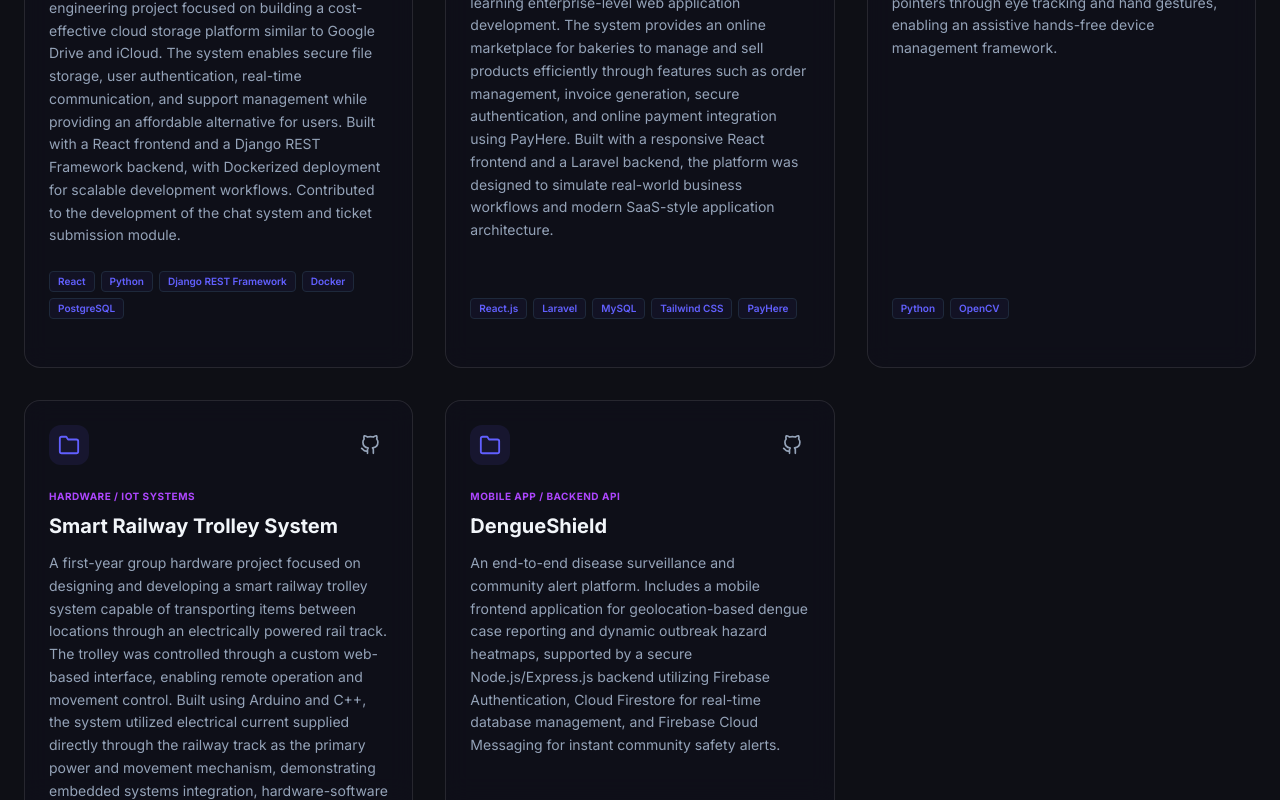
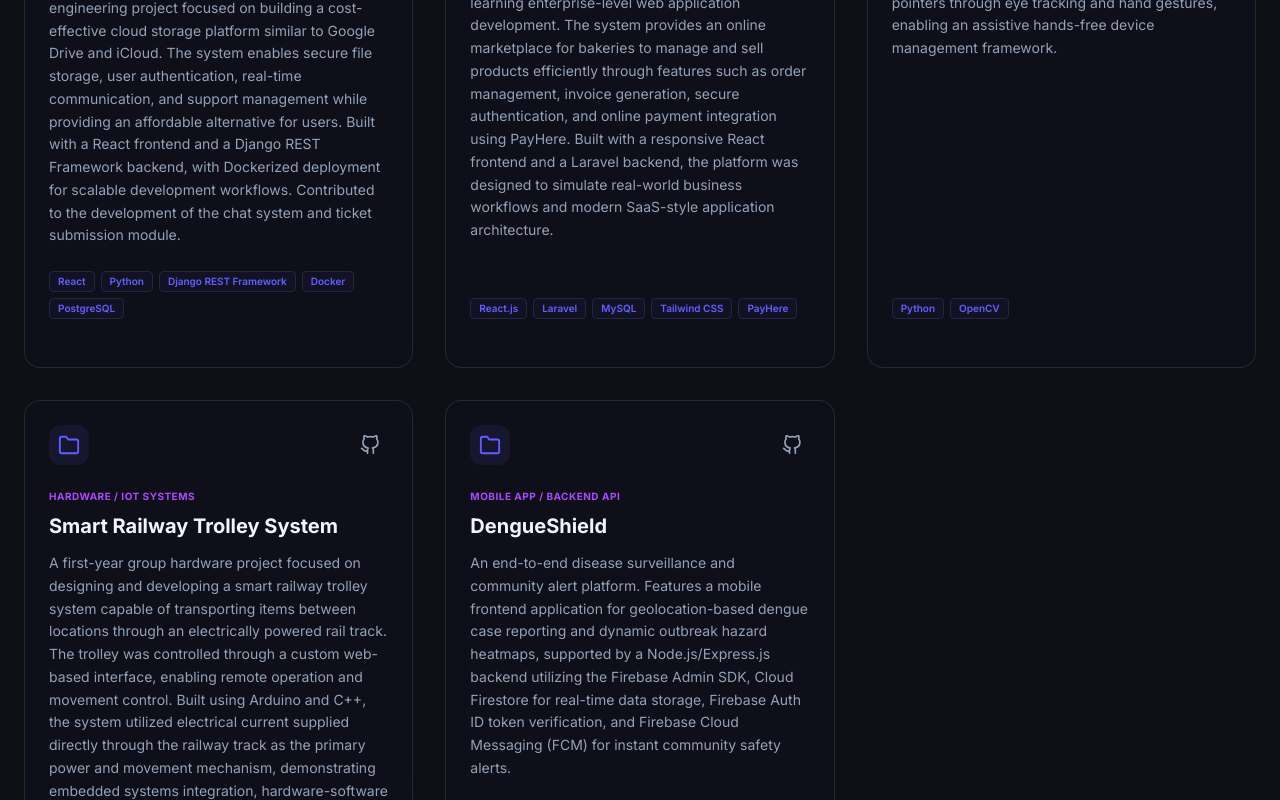
Before and after one commit to osalhk/portfolio, a React (Vite) app: page / in a window 1280 px wide. Shown: the part 2000-2800 px from the top of the page. Built offline with nearby package versions, Linux system fonts and the light colour scheme.

Commit message:
refactor: refine DengueShield project details with Firebase Admin SDK details

```diff
--- a/src/components/Projects.jsx
+++ b/src/components/Projects.jsx
@@ -41,8 +41,8 @@
 
     {
       title: 'DengueShield',
-      description: 'An end-to-end disease surveillance and community alert platform. Includes a mobile frontend application for geolocation-based dengue case reporting and dynamic outbreak hazard heatmaps, supported by a secure Node.js/Express.js backend utilizing Firebase Authentication, Cloud Firestore for real-time database management, and Firebase Cloud Messaging for instant community safety alerts.',
-      tech: ['React Native', 'Node.js', 'Express.js', 'Firebase', 'Firestore', 'Firebase Auth'],
+      description: 'An end-to-end disease surveillance and community alert platform. Features a mobile frontend application for geolocation-based dengue case reporting and dynamic outbreak hazard heatmaps, supported by a Node.js/Express.js backend utilizing the Firebase Admin SDK, Cloud Firestore for real-time data storage, Firebase Auth ID token verification, and Firebase Cloud Messaging (FCM) for instant community safety alerts.',
+      tech: ['React Native', 'Node.js', 'Express.js', 'Firebase Admin SDK', 'Cloud Firestore', 'Firebase Auth', 'FCM'],
       github: 'https://github.com/osalhk/dengueshield-backend',
       featured: true,
       category: 'Mobile App / Backend API',
```
